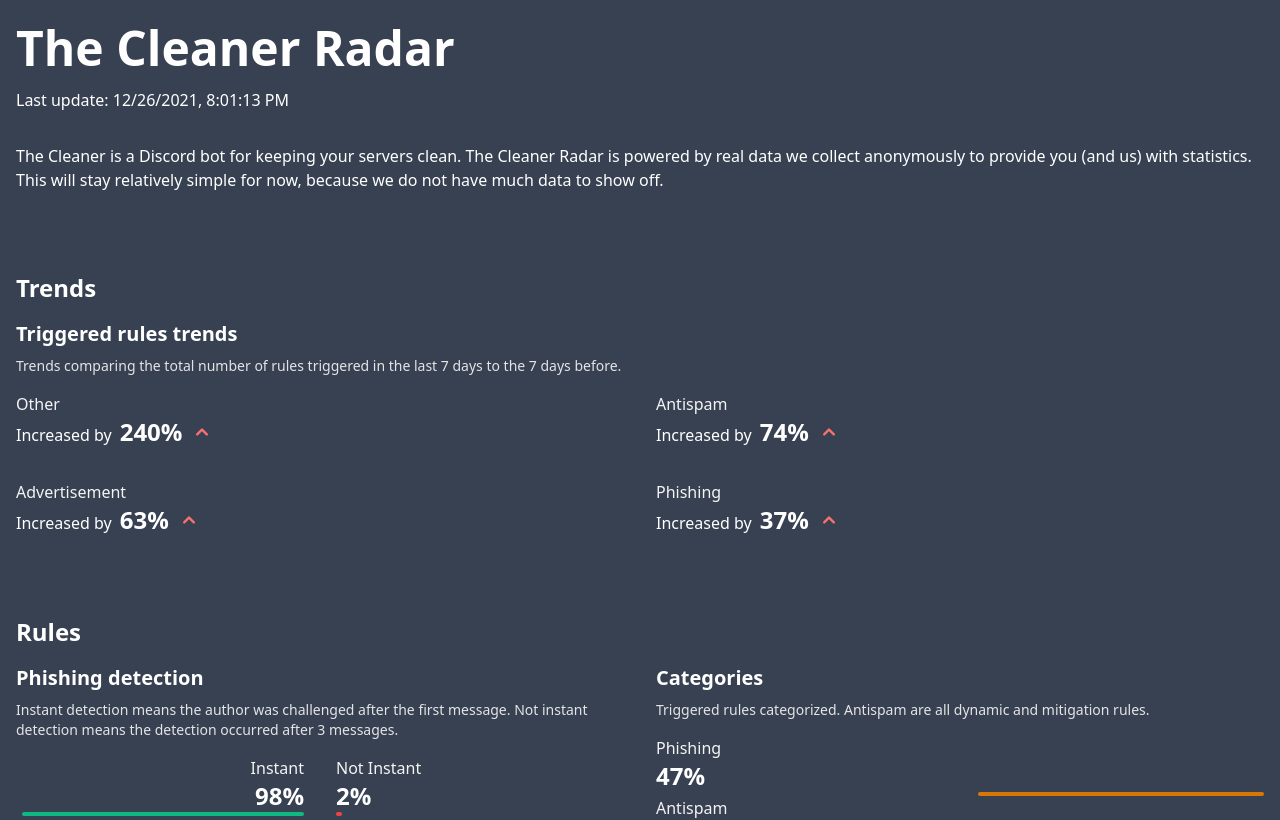
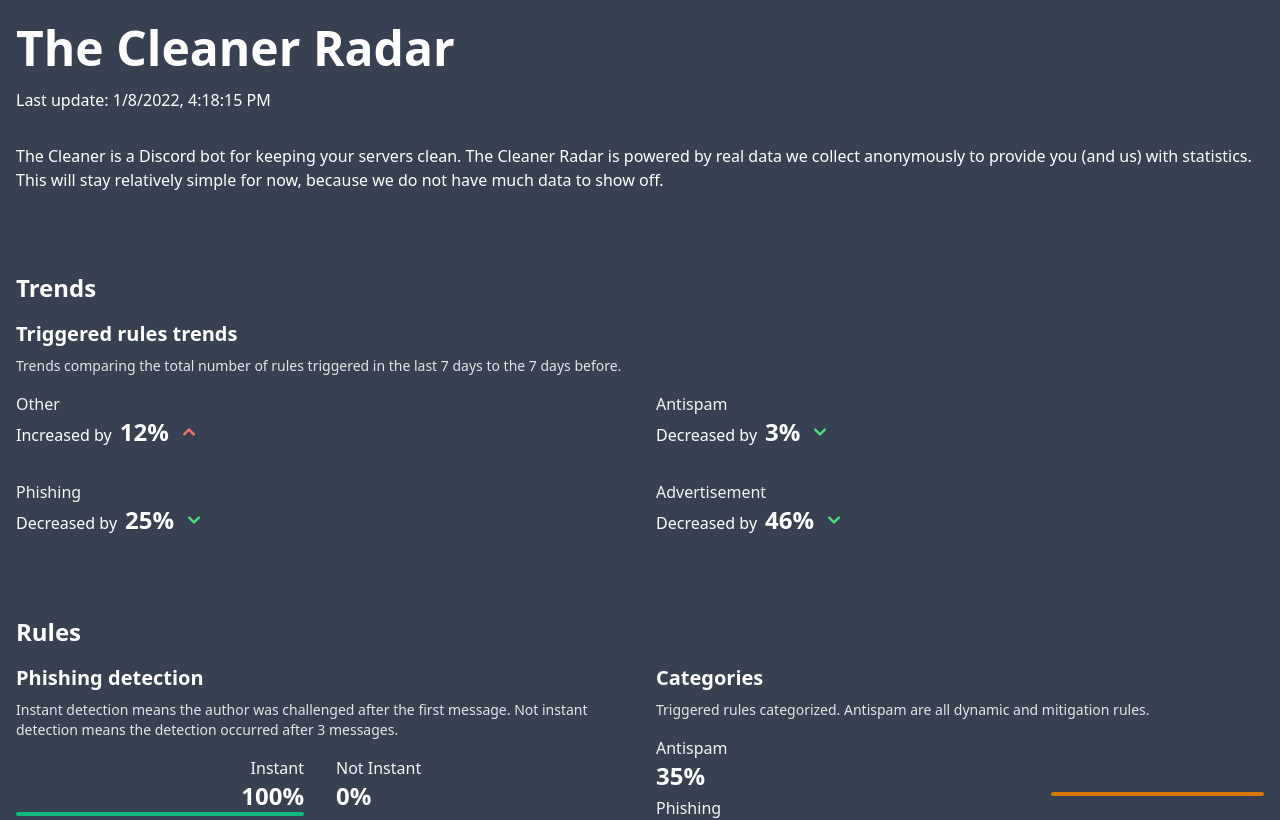
Before and after one commit to cleaner-bot/website, a Next.js app: page /radar in a window 1280 px wide. Shown: the top 820 px of the page. Built offline with nearby package versions, Linux system fonts and the light colour scheme.

Commit message:
update radar

```diff
--- a/pages/radar/index.jsx
+++ b/pages/radar/index.jsx
@@ -7,7 +7,7 @@ import MetaTags from "@/components/metatags.jsx";
 
 
 export default function Radar() {
-    const data = {'trends': {'categories': {'Antispam': 174, 'Phishing': 137, 'Advertisement': 163, 'Other': 340}}, 'rules': {'phishing': {'instant': 98, 'not_instant': 2}, 'categories': {'Phishing': 47, 'Advertisement': 9, 'Antispam': 41, 'Other': 4}}, 'challenges': {'action': {'captchas': 7, 'bans': 93}, 'categories': {'Phishing': 69, 'Antispam': 25, 'Advertisement': 4, 'Other': 2}}, 'raid': {'total': {'count': 17, 'total_participants': 336, 'average_participants': 20, 'average_duration': 241, 'average_participants_percent': 26, 'average_duration_percent': 58}, 'biggest': {'participants': 75, 'duration': 414}}, 'last_data': '2021-12-26T20:01:13'}
+    const data = {'trends': {'categories': {'Antispam': 97, 'Phishing': 75, 'Advertisement': 54, 'Other': 112}}, 'rules': {'phishing': {'instant': 100, 'not_instant': 0}, 'categories': {'Antispam': 35, 'Phishing': 34, 'Advertisement': 28, 'Other': 3}}, 'challenges': {'action': {'captchas': 6, 'bans': 94}, 'categories': {'Phishing': 63, 'Advertisement': 4, 'Antispam': 32, 'Other': 1}}, 'raid': {'total': {'count': 11, 'total_participants': 285, 'average_participants': 26, 'average_duration': 298, 'average_participants_percent': 35, 'average_duration_percent': 72}, 'biggest': {'participants': 75, 'duration': 414}}, 'last_data': '2022-01-08T16:18:15'}
     const sorted_trend_rules_categories = Object.keys(data.trends.categories).map(x => ({name: x, value: data.trends.categories[x]})).sort((a, b) => b.value - a.value);
     const sorted_rules_categories = Object.keys(data.rules.categories).map(x => ({name: x, value: data.rules.categories[x]})).sort((a, b) => b.value - a.value);
     const sorted_challenge_categories = Object.keys(data.challenges.categories).map(x => ({name: x, value: data.challenges.categories[x]})).sort((a, b) => b.value - a.value);
```
